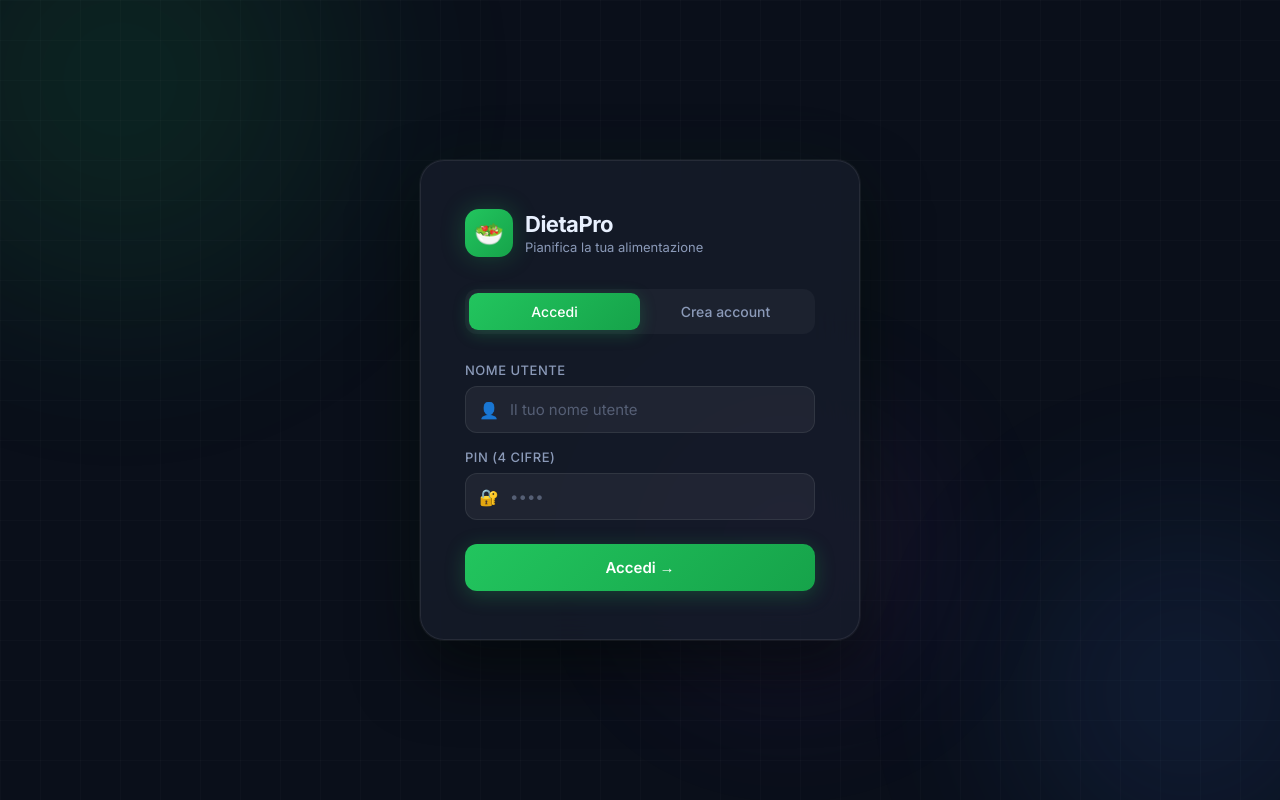
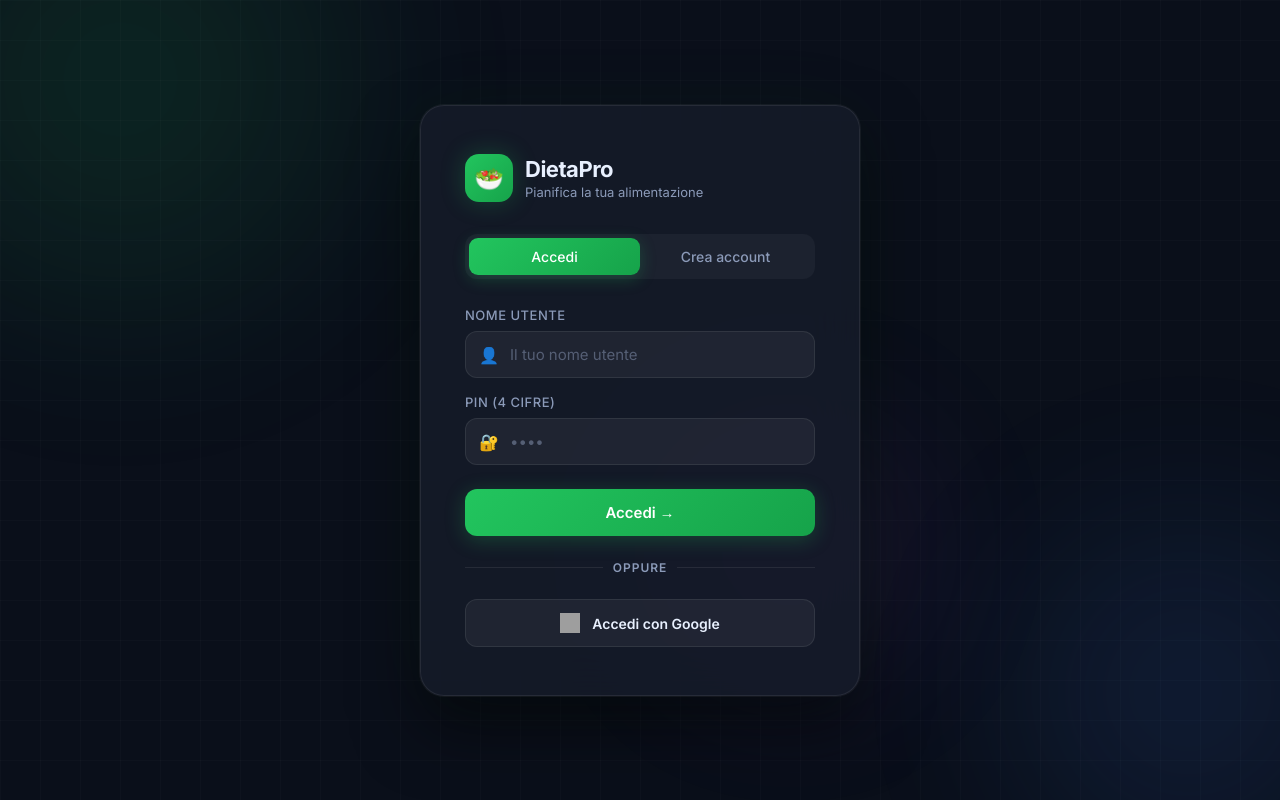
Before and after one commit to ghepa2003/DietaPro, a Flask app: page /login in a window 1280 px wide. Run offline with Flask 3, Linux system fonts and the light colour scheme; grey boxes are pictures that could not be loaded.

Commit message:
access changes

```diff
--- a/app.py
+++ b/app.py
@@ -135,7 +135,7 @@
                 err = "Nome utente già utilizzato"
                 return render_template("login.html", error=err), 400
             # create user with hashed PIN
-            new_user = User(username=username, password_hash=generate_password_hash(str(pin)))
+            new_user = User(username=username, pin_hash=generate_password_hash(str(pin)))
             db.session.add(new_user)
             db.session.commit()
             session["user_id"] = new_user.id
@@ -143,7 +143,7 @@
             return redirect(nxt)
 
         # default: login
-        if not user or not check_password_hash(str(user.password_hash or ""), str(pin)):
+        if not user or not check_password_hash(str(user.pin_hash or ""), str(pin)):
             err = "Credenziali non valide"
             return render_template("login.html", error=err), 401
 
@@ -158,6 +158,41 @@
 def logout():
     session.pop("user_id", None)
     return redirect(url_for("login"))
+
+@app.route('/login/google')
+def login_google():
+    redirect_uri = url_for('authorize_google', _external=True)
+    return oauth.google.authorize_redirect(redirect_uri)
+
+@app.route('/login/google/authorize')
+def authorize_google():
+    try:
+        token = oauth.google.authorize_access_token()
+        user_info = token.get('userinfo')
+        if not user_info:
+            return render_template("login.html", error="Google non ha restituito le informazioni utente")
+
+        email = user_info.get("email")
+        if not email:
+            return render_template("login.html", error="Nessuna email ricevuta da Google")
+
+        user = User.query.filter_by(email=email).first()
+        if not user:
+            # check if username exists
+            base_username = email.split('@')[0]
+            username = base_username
+            i = 1
+            while User.query.filter_by(username=username).first():
+                username = f"{base_username}{i}"
+                i += 1
+            user = User(username=username, email=email, auth_provider='google')
+            db.session.add(user)
+            db.session.commit()
+
+        session["user_id"] = user.id
+        return redirect(url_for('index'))
+    except Exception as e:
+        return render_template("login.html", error=f"Errore Google Login: {str(e)}")
 
 @app.route("/api/user/state", methods=["GET", "POST"])
 def user_state_api():
--- a/templates/login.html
+++ b/templates/login.html
@@ -276,6 +276,50 @@
     /* Form panels */
     .form-panel { display: none; }
     .form-panel.active { display: block; }
+
+    /* Google Login */
+    .divider {
+      display: flex;
+      align-items: center;
+      text-align: center;
+      margin: 24px 0;
+      color: var(--text-muted);
+      font-size: 12px;
+      font-weight: 600;
+      letter-spacing: 1px;
+    }
+    .divider::before, .divider::after {
+      content: '';
+      flex: 1;
+      border-bottom: 1px solid var(--border);
+    }
+    .divider span { padding: 0 10px; }
+
+    .btn-google {
+      display: flex;
+      align-items: center;
+      justify-content: center;
+      gap: 12px;
+      width: 100%;
+      padding: 13px;
+      background: rgba(255,255,255,0.05);
+      border: 1px solid var(--border);
+      border-radius: 12px;
+      color: var(--text);
+      font-size: 14px;
+      font-weight: 600;
+      font-family: 'Inter', sans-serif;
+      text-decoration: none;
+      transition: all 0.2s ease;
+    }
+    .btn-google img {
+      width: 20px;
+      height: 20px;
+    }
+    .btn-google:hover {
+      background: rgba(255,255,255,0.1);
+      border-color: rgba(255,255,255,0.2);
+    }
   </style>
 </head>
 <body>
@@ -354,6 +398,14 @@
         <p class="hint">Il nome utente deve essere univoco.<br>Il PIN deve essere di 4 cifre numeriche.</p>
       </form>
     </div>
+
+    <div class="divider">
+      <span>OPPURE</span>
+    </div>
+    <a href="{{ url_for('login_google') }}" class="btn-google">
+      <img src="https://upload.wikimedia.org/wikipedia/commons/c/c1/Google_%22G%22_logo.svg" alt="Google">
+      Accedi con Google
+    </a>
   </div>
 
   <script>
```
